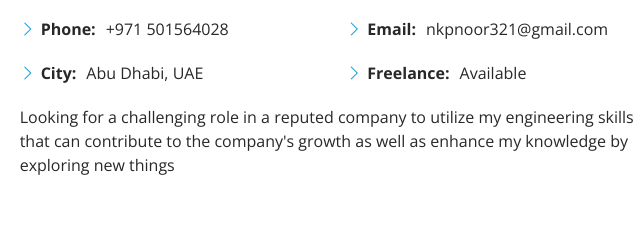
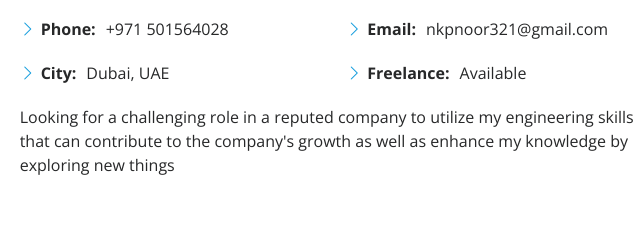
Before and after one commit to noorudheen321/nkpneweb, a plain HTML site: page index.html in a window 1280 px wide. Shown: the part 1147-1378 px from the top of the page, 619-1259 px from the left. Drawn offline with nearby package versions, Linux system fonts and the light colour scheme.

Commit message:
Update index.html

```diff
--- a/index.html
+++ b/index.html
@@ -103,7 +103,7 @@
                 <ul>
                   <li><i class="bi bi-chevron-right"></i> <strong>Birthday:</strong> <span>1 March</span></li>
                   <li><i class="bi bi-chevron-right"></i> <strong>Phone:</strong> <span>+971 501564028</span></li>
-                  <li><i class="bi bi-chevron-right"></i> <strong>City:</strong> <span>Abu Dhabi, UAE</span></li>
+                  <li><i class="bi bi-chevron-right"></i> <strong>City:</strong> <span>Dubai, UAE</span></li>
                 </ul>
               </div>
               <div class="col-lg-6">
@@ -357,7 +357,7 @@
               <div class="address">
                 <i class="bi bi-geo-alt"></i>
                 <h4>Location:</h4>
-                <p>Abu Dhabi, UAE</p>
+                <p>Dubai, UAE</p>
               </div>
 
               <div class="email">
```
